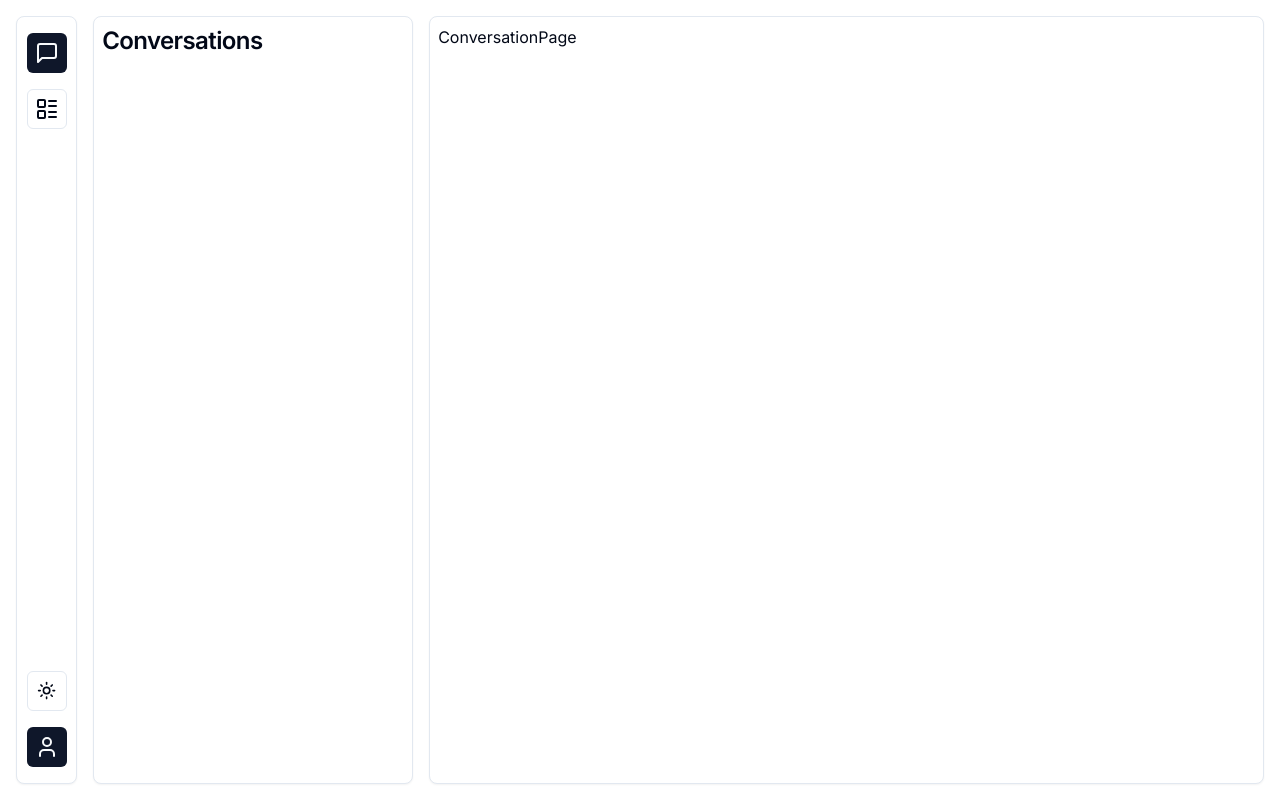
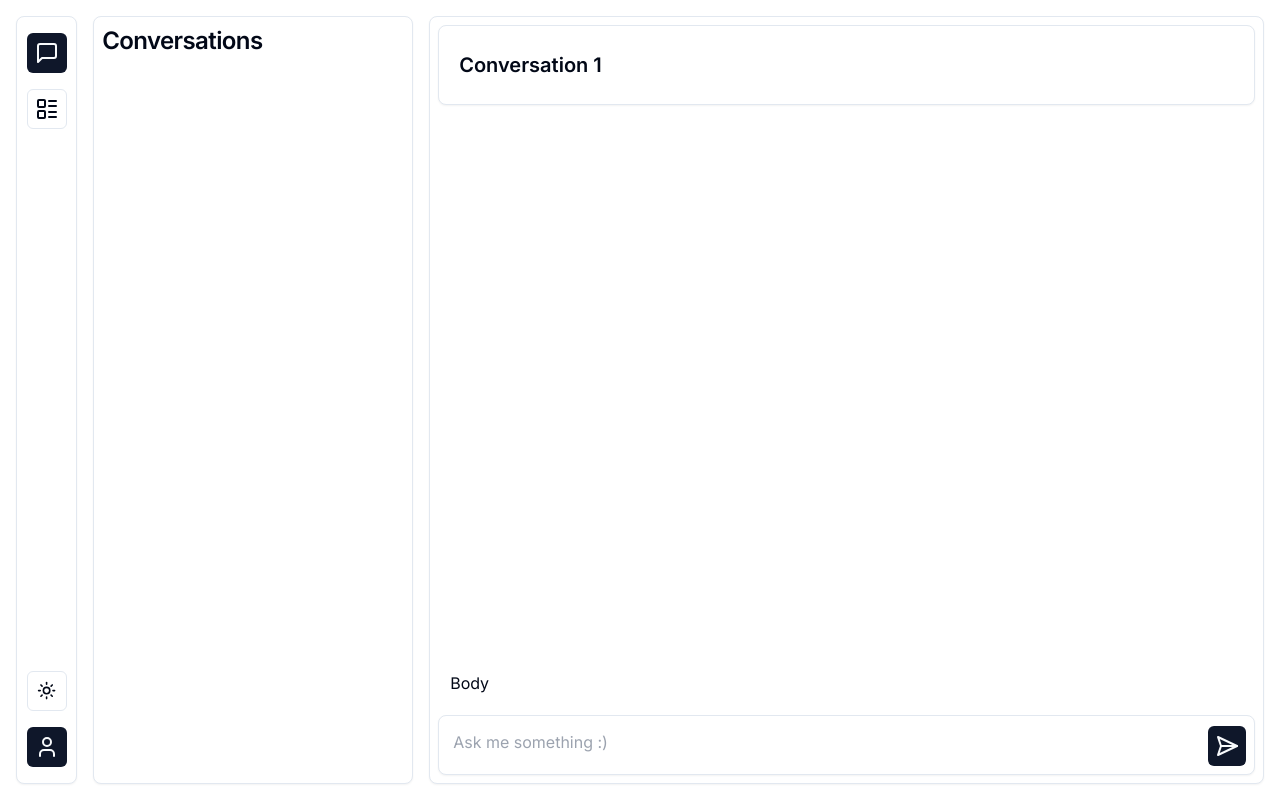
Before and after one commit to HarishChandran3304/llm-chat-ui-frontend, a Next.js app: page /conversations/1 in a window 1280 px wide. Built offline with nearby package versions, Linux system fonts and the light colour scheme; no server answers.

Commit message:
Integrate chat input component

```diff
--- /dev/null
+++ b/app/(root)/conversations/[conversationID]/_components/Body.tsx
@@ -0,0 +1,11 @@
+import React from 'react'
+
+type Props = {}
+
+const Body = (props: Props) => {
+  return (
+    <div className='flex-1 w-full flex overflow-y-scroll flex-col-reverse gap-2 p-3 no-scrollbar'>Body</div>
+  )
+}
+
+export default Body
--- /dev/null
+++ b/app/(root)/conversations/[conversationID]/_components/ChatInput.tsx
@@ -0,0 +1,93 @@
+"use client";
+
+import { Card } from '@/components/ui/card'
+import { Form, FormControl, FormField, FormItem } from '@/components/ui/form';
+import { zodResolver } from '@hookform/resolvers/zod';
+import { useParams } from 'next/navigation';
+import React, {useState, useEffect, useRef} from 'react'
+import { useForm } from 'react-hook-form';
+import { z } from 'zod'
+import TextareaAutosize from 'react-textarea-autosize';
+import { Button } from '@/components/ui/button';
+import { SendHorizonal } from 'lucide-react';
+
+const chatMessageSchema = z.object({
+    id: z.string(),
+    prompt: z.string().min(1, {message: "This field can't be empty!"})
+})
+
+const ChatInput = () => {
+    const { conversationID } = useParams()
+    const apiURL = "http://127.0.0.1:8000/conversations"
+    const textareaRef = useRef<HTMLTextAreaElement | null> (null)
+
+    const form = useForm<z.infer<typeof chatMessageSchema>>({
+        resolver: zodResolver(chatMessageSchema),
+        defaultValues: {
+            id: "",
+            prompt: ""
+        }
+    })
+
+    const handleSubmit = async (values: z.infer<typeof chatMessageSchema>) => {
+        values.id = `${conversationID}`;
+        try {
+            const response = await fetch(apiURL, {
+                method: 'POST',
+                headers: {
+                    'Content-Type': 'application/json'
+                },
+                body: JSON.stringify(values)
+            })
+
+            form.reset()
+            window.location.reload()
+
+        } catch (error) {
+            console.error(error)
+        }
+    }
+
+    const handleInputChange = (e: any) => {
+        const {value, selectionStart} = e.target;
+
+        if(selectionStart !== null) {
+            form.setValue('prompt', value)
+        }
+    }
+
+  return (
+    <div>
+        <Card className='w-full p-2 rounded-lg relative'>
+            <div className="flex gap-2 items-end w-full">
+                <Form {...form}>
+                    <form onSubmit={form.handleSubmit(handleSubmit)} className="flex gap-2 items-end w-full">
+                        <FormField control={form.control} name="prompt" render={({field}) => {
+                            return <FormItem className="h-full w-full">
+                                <FormControl>
+                                    <TextareaAutosize
+                                    onKeyDown={async e => {
+                                        if (e.key === 'Enter' && !e.shiftKey) {
+                                            e.preventDefault()
+                                            await form.handleSubmit(handleSubmit)()
+                                        }
+                                    }}
+                                    rows={1} maxRows={3}
+                                    onChange={handleInputChange} onClick={handleInputChange}
+                                    placeholder='Ask me something :)'
+                                    className='w-full min-h-full resize-none border-0 outline-0 bg-card text-card-foreground placeholder:text-mute d-foreground p-1.5'/>
+                                </FormControl>
+                            </FormItem>
+                        }} />
+                        <Button size="icon" type="submit">
+                            <SendHorizonal />
+                        </Button>
+                    </form>
+                </Form>
+            </div>
+        </Card>
+    </div>
+  )
+}
+
+export default ChatInput
--- /dev/null
+++ b/app/(root)/conversations/[conversationID]/_components/Header.tsx
@@ -0,0 +1,20 @@
+import { Card } from '@/components/ui/card'
+import React from 'react'
+
+type Props = {
+  id: string
+}
+
+const Header = ({ id: id }: Props) => {
+  return (
+    <Card className='w-full h-20 flex rounded-lg items-center p2 justify-between'>
+      <div className="flex items-center gap-2 p-5">
+        <h2 className="font-semibold text-xl">
+          Conversation {id}
+        </h2>
+      </div>
+    </Card>
+  )
+}
+
+export default Header
--- a/app/(root)/conversations/[conversationID]/page.tsx
+++ b/app/(root)/conversations/[conversationID]/page.tsx
@@ -1,11 +1,42 @@
+"use client";
+
 import ConversationContainer from '@/components/shared/conversation/ConversationContainer'
-import React from 'react'
+import React, { useState, useEffect } from 'react'
+import Header from './_components/Header';
+import Body from './_components/Body';
+import ChatInput from './_components/ChatInput';
 
-type Props = {}
+type Props = {
+  params: {
+    conversationID: string
+  }
+}
 
-const ConversationPage = (props: Props) => {
+const ConversationPage = ({ params: { conversationID } }: Props) => {
+  const apiurl = "http://127.0.0.1:8000/conversations";
+
+  const [conversation, setConversation] = useState([]);
+
+  const fetchConversation = async () => {
+    try {
+      const response = await fetch(`${apiurl}/${conversationID}`);
+      const data = await response.json();
+      setConversation(data);
+    } catch (error) {
+      console.error(error);
+    }
+  }
+
+  useEffect(() => {
+    fetchConversation();
+  }, []);
+
   return (
-    <ConversationContainer>ConversationPage</ConversationContainer>
+    <ConversationContainer>
+      <Header id={conversationID}/>
+      <Body />
+      <ChatInput />
+    </ConversationContainer>
   )
 }
 
--- a/app/(root)/conversations/_components/ConversationItem.tsx
+++ b/app/(root)/conversations/_components/ConversationItem.tsx
@@ -11,7 +11,7 @@ const ConversationItem = ({ id: id}: Props) => {
     <Link href={`/conversations/${id}`} className='w-full'>
         <Card className="p-2 h-20 flex flex-row items-center gap-4 truncate">
             <div className="flex flex-row items-center gap-4 truncate">
-                <h4 className='text-l'>Conversation-{id}</h4>
+                <h4 className='text-l'>Conversation {id}</h4>
             </div>
         </Card>
     </Link>
--- a/app/globals.css
+++ b/app/globals.css
@@ -79,3 +79,14 @@ html, body {
     @apply bg-background text-foreground;
   }
 }
+
+@layer utilities {
+  .no-scrollbar::-webkit-scrollbar {
+    display: none;
+  }
+
+  .no-scrollbar {
+    -ms-overflow-style: none;
+    scrollbar-width: none;
+  }
+}
--- a/package.json
+++ b/package.json
@@ -9,7 +9,7 @@
     "lint": "next lint"
   },
   "dependencies": {
-    "@hookform/resolvers": "^3.5.0",
+    "@hookform/resolvers": "^3.6.0",
     "@radix-ui/react-dialog": "^1.0.5",
     "@radix-ui/react-dropdown-menu": "^2.0.6",
     "@radix-ui/react-label": "^2.0.2",
@@ -23,6 +23,7 @@
     "react": "^18",
     "react-dom": "^18",
     "react-hook-form": "^7.51.5",
+    "react-textarea-autosize": "^8.5.3",
     "tailwind-merge": "^2.3.0",
     "tailwindcss-animate": "^1.0.7",
     "zod": "^3.23.8"
```
Also changed, not shown: 1 other file (tests, documents, lock files or other folders).
